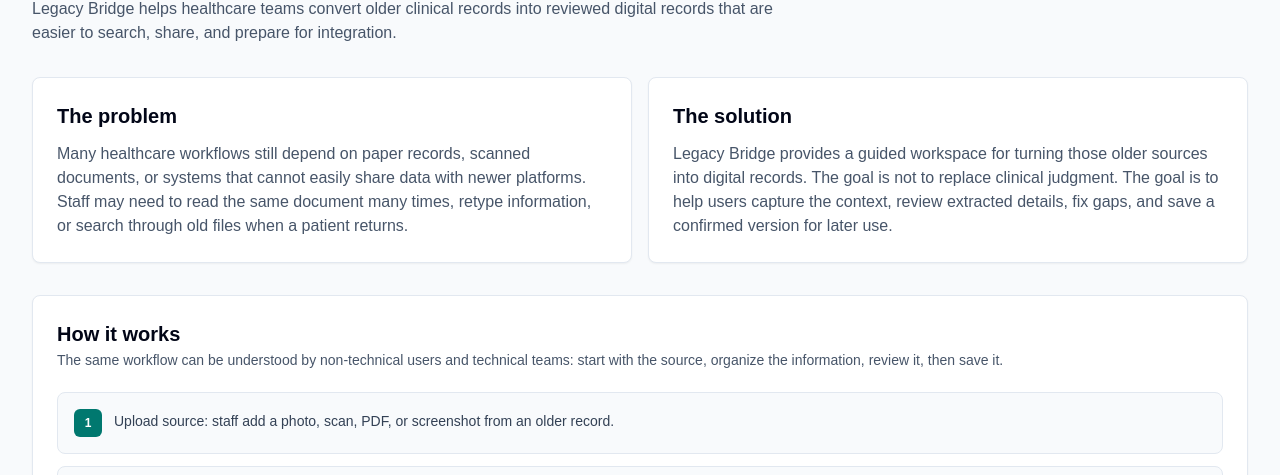
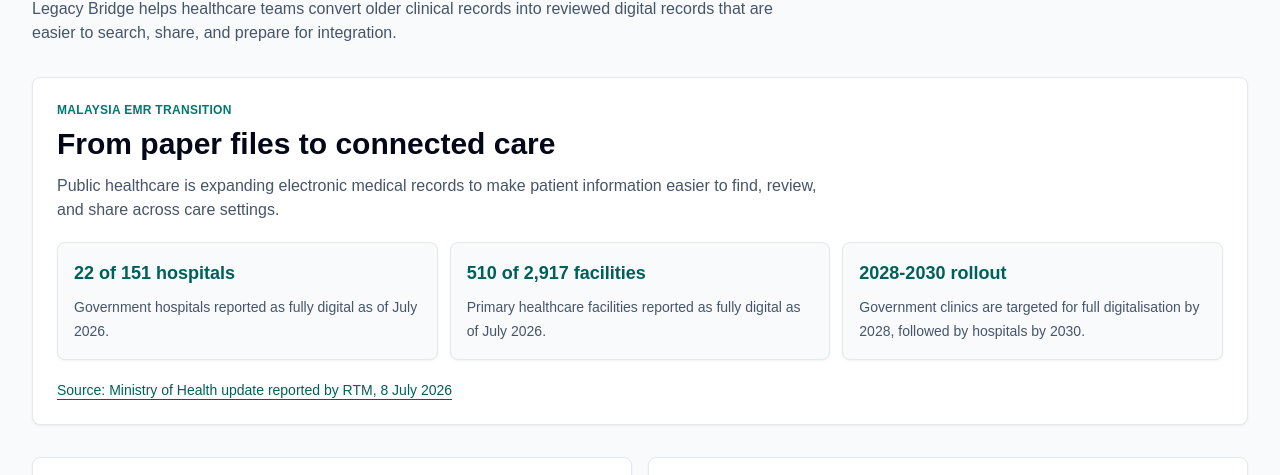
Before and after one commit to Leslie-yeoh/Codex-Hackathon---Testing-in-Prod, a Next.js app in the folder legacy-bridge/: page /about in a window 1280 px wide. Shown: the part 156-631 px from the top of the page. Built offline with nearby package versions, Linux system fonts and the light colour scheme; no server answers.

Commit message:
feat: add EMR transition section with highlights and source link in AboutContent component

```diff
--- a/legacy-bridge/app/about/components/AboutContent.jsx
+++ b/legacy-bridge/app/about/components/AboutContent.jsx
@@ -28,6 +28,20 @@ const principles = [
   },
 ];
 
+const emrHighlights = [
+  {
+    title: "22 of 151 hospitals",
+    description: "Government hospitals reported as fully digital as of July 2026.",
+  },
+  {
+    title: "510 of 2,917 facilities",
+    description: "Primary healthcare facilities reported as fully digital as of July 2026.",
+  },
+  {
+    title: "2028-2030 rollout",
+    description: "Government clinics are targeted for full digitalisation by 2028, followed by hospitals by 2030.",
+  },
+];
 const nationalGoals = [
   "Support Malaysia's 2030 goal for a nationwide electronic medical record.",
   "Replace paper records with secure, seamless sharing across public and private healthcare.",
@@ -92,6 +106,34 @@ const futureDevelopments = [
 export default function AboutContent() {
   return (
     <>
+      <section className={styles.emrPanel} aria-labelledby="emr-transition-title">
+        <div>
+          <p className={styles.emrEyebrow}>Malaysia EMR transition</p>
+          <h2 id="emr-transition-title" className={styles.emrTitle}>
+            From paper files to connected care
+          </h2>
+          <p className={styles.emrText}>
+            Public healthcare is expanding electronic medical records to make patient
+            information easier to find, review, and share across care settings.
+          </p>
+        </div>
+        <div className={styles.emrHighlights}>
+          {emrHighlights.map((highlight) => (
+            <article key={highlight.title} className={styles.emrHighlight}>
+              <h3 className={styles.emrHighlightTitle}>{highlight.title}</h3>
+              <p className={styles.emrHighlightText}>{highlight.description}</p>
+            </article>
+          ))}
+        </div>
+        <a
+          className={styles.emrSource}
+          href="https://berita.rtm.gov.my/nasional/senarai-berita-nasional/senarai-artikel/kkm-sasar-pendigitalan-penuh-klinik-kerajaan-menjelang-2028/"
+          target="_blank"
+          rel="noreferrer"
+        >
+          Source: Ministry of Health update reported by RTM, 8 July 2026
+        </a>
+      </section>
       <section className={styles.grid}>
         <Container as="article" title="The problem">
           <p className={styles.paragraph}>
@@ -202,7 +244,15 @@ export default function AboutContent() {
 }
 
 const styles = {
-  grid: "grid gap-4 md:grid-cols-2",
+  emrPanel: "grid gap-5 rounded-lg border border-slate-200 bg-white p-5 shadow-sm md:p-6",
+  emrEyebrow: "text-xs font-semibold uppercase tracking-wide text-teal-700",
+  emrTitle: "mt-2 text-2xl font-semibold text-slate-950 md:text-3xl",
+  emrText: "mt-3 max-w-3xl text-sm leading-6 text-slate-600 md:text-base",
+  emrHighlights: "grid gap-3 md:grid-cols-3",
+  emrHighlight: "rounded-lg border border-slate-200 bg-slate-50 p-4 shadow-sm",
+  emrHighlightTitle: "text-lg font-semibold text-teal-800",
+  emrHighlightText: "mt-2 text-sm leading-6 text-slate-600",
+  emrSource: "text-sm font-medium text-teal-800 underline underline-offset-4 transition hover:text-teal-950",  grid: "grid gap-4 md:grid-cols-2",
   paragraph: "mt-3 text-sm leading-6 text-slate-600 md:text-base",
   timeline: "mt-5 grid gap-3",
   timelineItem: [
@@ -212,7 +262,7 @@ const styles = {
   timelineNumber: "flex h-7 w-7 shrink-0 items-center justify-center rounded-md bg-teal-700 text-xs font-bold text-white",
   cards: "grid gap-4 md:grid-cols-3",
   goals: "mt-5 grid gap-3",
-  goal: "rounded-lg border border-teal-100 bg-teal-50 p-4 text-sm leading-6 text-teal-950 transition-transform duration-300 hover:scale-[1.02]",
+  goal: "rounded-lg border border-slate-200 bg-slate-50 p-4 text-sm leading-6 text-slate-700 transition-transform duration-300 hover:scale-[1.02]",
   techGrid: "mt-5 grid gap-3 sm:grid-cols-2 lg:grid-cols-3",
   techCard:
     "flex items-center gap-3 rounded-lg border border-slate-200 bg-slate-50 p-4",
```
